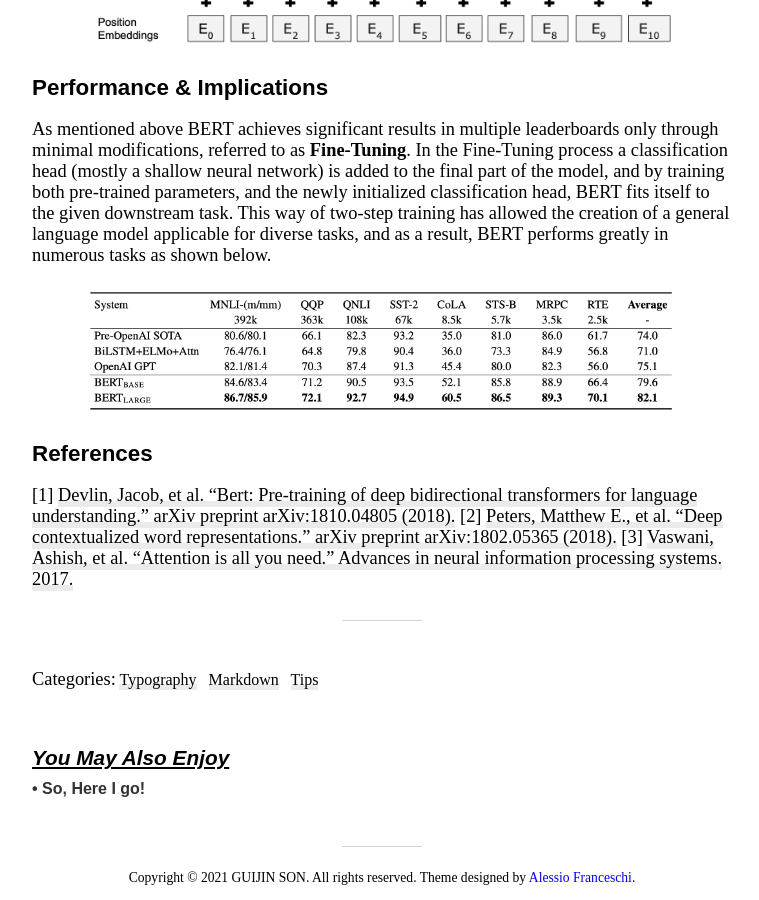
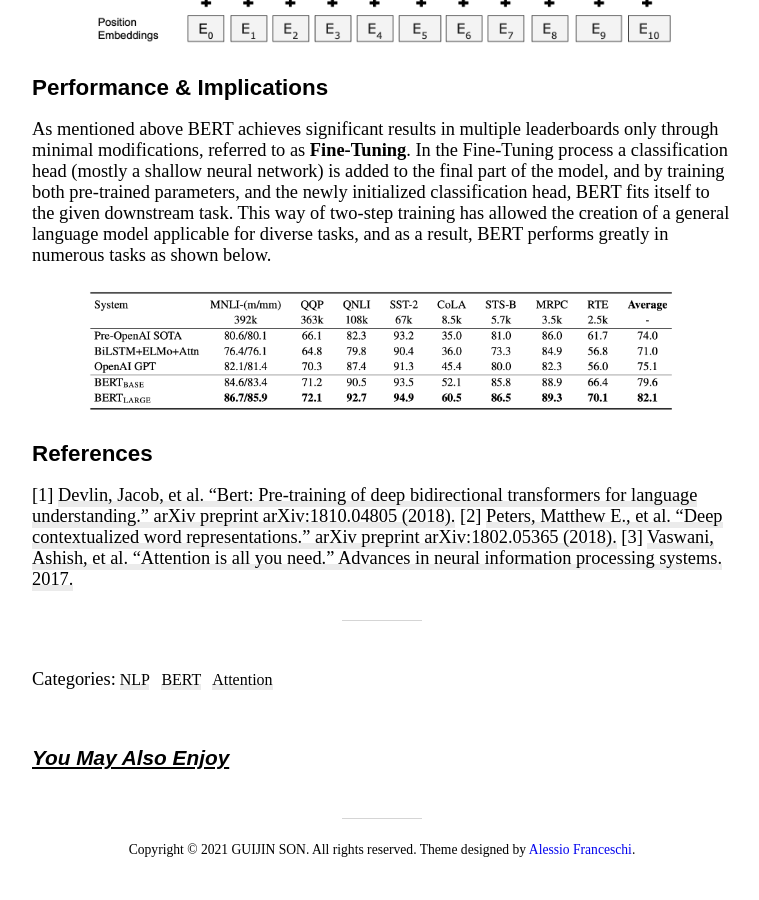
Before and after one commit to guijinSON/guijinSON.github.io, a Jekyll site: the page built from _posts/2021-08-15-An NLP Classic, BERT.md, in a window 1280 px wide and 900 px high, scrolled down 2545 px. Shown: the whole window, without its empty margins (258-1017 px from the left). Built offline with Jekyll 4.4.1, drawn with Linux system fonts in a browser that asks for light colours; nearby versions of some CDN libraries; comment, search, counter and statistics services are not loaded; after the commit the page ends 3417 px from its top, so only the background shows below that.

Commit message:
Update 2021-08-15-An NLP Classic, BERT.md

```diff
--- a/_posts/2021-08-15-An NLP Classic, BERT.md
+++ b/_posts/2021-08-15-An NLP Classic, BERT.md
@@ -1,7 +1,7 @@
 ---
 title: An NLP Classic, BERT.
 layout: post
-categories: [Typography, Markdown, Tips]
+categories: [NLP, BERT,Attention]
 image: assets/img/An NLP Classic, BERT/bert.png
 description: "Here I go!"
 ---
```
